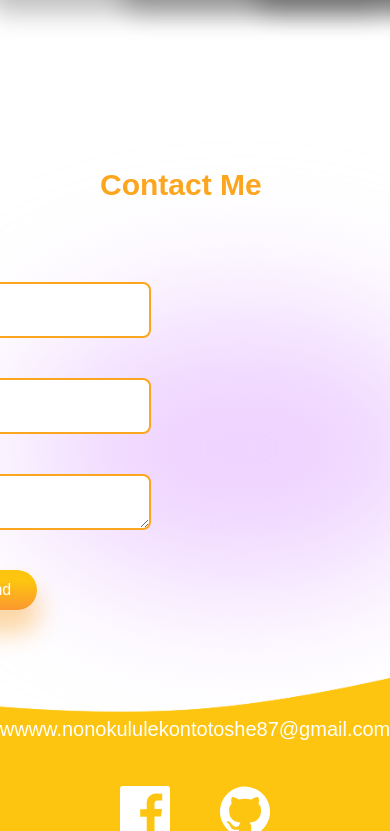
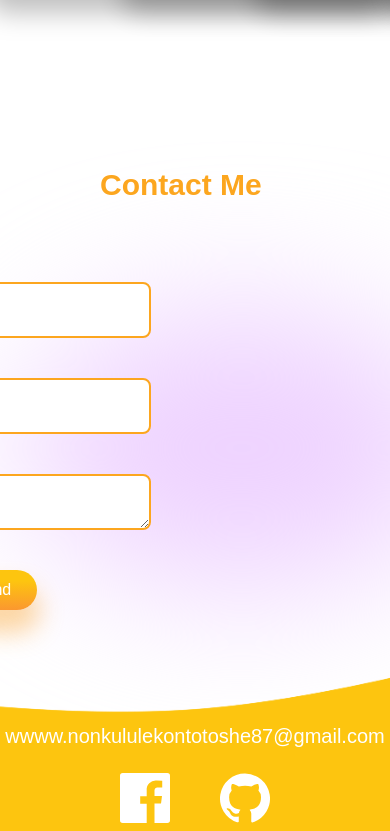
Before and after one commit to Nonku201220/my_portfolio, a React (Create React App) app: page / in a window 390 px wide. Shown: the part 3838-4669 px from the top of the page. Built offline with nearby package versions, Linux system fonts and the light colour scheme; a web font is replaced by a local one.

Commit message:
added url

```diff
--- a/src/components/Footer/Footer.css
+++ b/src/components/Footer/Footer.css
@@ -32,7 +32,8 @@
         flex-direction: column;
         width: 100%;
         margin-top: 4rem;
-        gap: 2rem;
+        gap: 1rem;
         color: white;
+        font-size: 200;
     }
 }
--- a/src/components/Footer/Footer.js
+++ b/src/components/Footer/Footer.js
@@ -1,22 +1,25 @@
-import React from 'react'
+import React from 'react';
 import './Footer.css';
-import Wave from '../../img/wave.png'
-import Facebook from '@iconscout/react-unicons/icons/uil-facebook';
-import Github from '@iconscout/react-unicons/icons/uil-github';
+import Wave from '../../img/wave.png';
+import { UilFacebook, UilGithub } from '@iconscout/react-unicons';
 
 const Footer = () => {
   return (
     <div className='footer' style={{ marginTop: '-1rem' }}>
       <img src={Wave} alt='' style={{ width: '100%' }} />
       <div className='f-content'>
-        <span>wwww.nonokululekontotoshe87@gmail.com</span>
-        <div className='f-icons'>
-          <Facebook color='white' size='3rem' />
-          <Github color='white' size='3rem' />
+        <span>wwww.nonkululekontotoshe87@gmail.com</span>
+        <div className="f-icons">
+          <a href="https://www.facebook.com/nonkululeko.nkuliegh.7" target="_blank" rel="noopener noreferrer">
+            <UilFacebook color="white" size="3rem" />
+          </a>
+          <a href="https://github.com/Nonku201220" target="_blank" rel="noopener noreferrer">
+            <UilGithub color="white" size="3rem" />
+          </a>
         </div>
       </div>
     </div>
-  )
-}
+  );
+};
 
-export default Footer
+export default Footer;
```
Also changed, not shown: src/components/Intro/Intro.js (+8 -6 lines).
